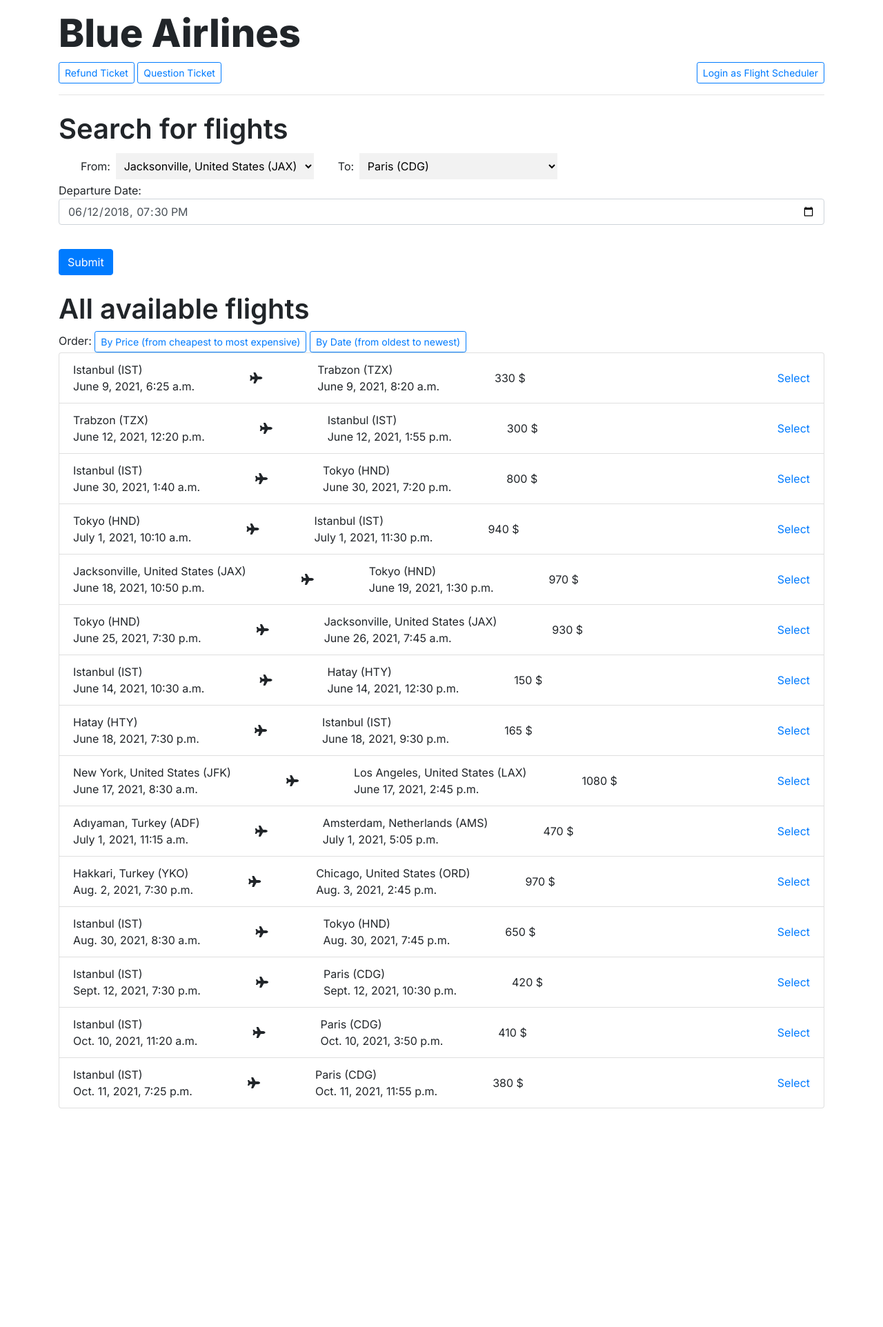
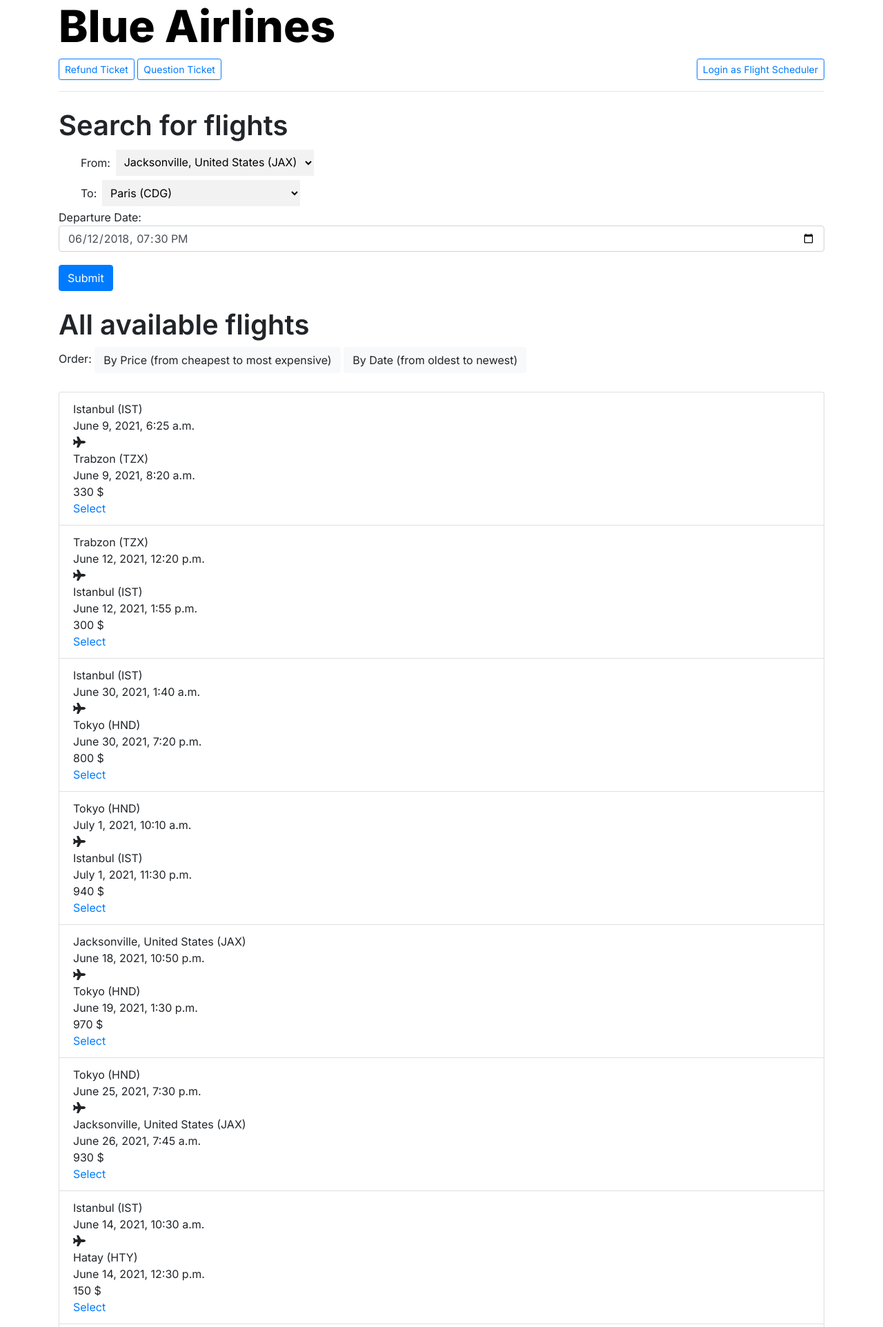
Before and after one commit to pinarhaskiris/blue-airline, a Django app: page / in a window 1280 px wide. Shown: the top 1924 px of the page at 69% size. Before the commit the page ends 1607 px from the top, so only its background shows below. Run offline with Django 3.2, Linux system fonts and the light colour scheme; data comes from the database, SQL or seed files in the repository; both versions use the stored data as it was after the commit; some libraries are stand-ins or nearby versions.

Commit message:
added some constraints and css

```diff
--- a/blueairline/airlinecontroller/models.py
+++ b/blueairline/airlinecontroller/models.py
@@ -39,8 +39,8 @@ class Airplane(models.Model):
         return f"{self.plane_name}"
 
 class Flight(models.Model):
-    departure_airport = models.CharField(max_length=5)
-    destination_airport = models.CharField(max_length=5)
+    departure_airport = models.CharField(max_length=30)
+    destination_airport = models.CharField(max_length=30)
     departure_date = models.DateTimeField("Departure Date")
     arrival_date = models.DateTimeField("Arrival Date")
     gate_number = models.CharField(max_length=10, default="")
--- a/blueairline/airlinecontroller/static/airlinecontroller/styles.css
+++ b/blueairline/airlinecontroller/static/airlinecontroller/styles.css
@@ -16,15 +16,29 @@ h4 {
 	float: right;
 }
 
+.blue-airlines-header, .blue-airlines-header:hover {
+    color: black;
+    text-decoration: none;
+    font-size: 4rem;
+    font-weight: 800;
+}
+
+ul {
+    margin-top: 2.5%;
+}
+
 a:last-of-type {
 	margin-left: auto;
 }
 
-.filter-flight-container {
-    display: flex;
-    flex-direction: row;
-    align-items: center;
+ul {
+    display: grid;
+    grid-template-columns: 20% 20% 20% 20%;
+
+
 }
+
+
 .filter-menu {
     margin-left: 2rem;
 }
@@ -36,22 +50,6 @@ a:last-of-type {
     font-display: bold;
 }
 
-.flight-container {
-	display: flex;
-    flex-wrap: wrap;
-	flex-direction: row;
-	align-items: center;
-}
-
-.small-flight-container {
-	display: flex;
-	flex-direction: column;
-}
-
-.flight-price, .plane-icon  {
-    margin-left: 5rem;
-    margin-right: 5rem;
-}
 
 * {
     padding: 0;
--- a/blueairline/airlinecontroller/templates/airlinecontroller/available_flights.html
+++ b/blueairline/airlinecontroller/templates/airlinecontroller/available_flights.html
@@ -5,6 +5,7 @@
 {% if message %}
     <h4>{{ message }}</h4>
 {% endif %}
+
 <h1 class="available_flights_header">Available Flights</h1>
 <ul class="list-group"></ul>
     {% for flight in available_flights %}
--- a/blueairline/airlinecontroller/templates/airlinecontroller/index.html
+++ b/blueairline/airlinecontroller/templates/airlinecontroller/index.html
@@ -29,7 +29,6 @@
 
         <div class="form-group">
             Departure Date: <input id="dep_date_filter" name="dep_date_filter" class="form-control" type="datetime-local" value="2018-06-12T19:30">
-        </div>
 
         <input type="submit" class="btn btn-primary"/>
     </form>
@@ -37,8 +36,8 @@
     <h1 class="available_flights_header">All available flights</h1>
     <div class="order_flight_list">
         Order:
-        <a class="btn btn-sm btn-outline-primary" href="{% url 'available_flights_by_price' %}">By Price (from cheapest to most expensive)</a>
-        <a class="btn btn-sm btn-outline-primary" href="{% url 'available_flights_by_date' %}">By Date (from oldest to newest)</a>
+        <a class="btn btn-light" href="{% url 'available_flights_by_price' %}">By Price (from cheapest to most expensive)</a>
+        <a class="btn btn-light" href="{% url 'available_flights_by_date' %}">By Date (from oldest to newest)</a>
     </div>
 
 
@@ -46,19 +45,23 @@
         {% for flight in flights %}
         <li class="list-group-item">
         <div class="flight-container">
-            <div class="small-flight-container">
+            <div class="small-container">
                 <div>{{ flight.departure_airport }}</div>
                 <div>{{ flight.departure_date }}</div>
             </div>
 
-            <div class="plane-icon"><i class="fas fa-plane"></i></div>
+            <div class="small-container">
+                <div class="plane-icon"><i class="fas fa-plane"></i></div>
+            </div>
 
-            <div class="small-flight-container">
+            <div class="small-container">
                 <div>{{ flight.destination_airport }}</div>
                 <div>{{ flight.arrival_date }}</div>
             </div>
 
-            <div class="flight-price">{{ flight.price }} $</div>
+            <div class="small-container">
+                <div class="flight-price">{{ flight.price }} $</div>
+            </div>
 
             {% if user.is_authenticated %}
 
--- a/blueairline/airlinecontroller/templates/airlinecontroller/layout.html
+++ b/blueairline/airlinecontroller/templates/airlinecontroller/layout.html
@@ -14,7 +14,9 @@
     </head>
     <body>
         <div class="container">
-            <h1 id="blue-airlines-header">Blue Airlines</h1>
+            <div class="blue-airlines-header-container">
+                <h1 class="blue-airlines-header"><a class="blue-airlines-header" href="{% url 'index' %}">Blue Airlines</a></h1>
+            </div>
                 {% if user.is_authenticated %}
                 <a class="btn btn-sm btn-outline-primary" href="{% url 'create_flight' %}">Create Flight</a>
                 <a class="btn btn-sm btn-outline-primary" href="{% url 'logout' %}">Log Out</a>
--- a/blueairline/airlinecontroller/urls.py
+++ b/blueairline/airlinecontroller/urls.py
@@ -18,8 +18,5 @@ urlpatterns = [
     path("show_tickets", views.show_tickets, name="show_tickets"),
     path("delete_flight/<int:flight_id>", views.delete_flight, name="delete_flight"),
     path("available_flights_by_price", views.available_flights_by_price, name="available_flights_by_price"),
-    path("available_flights_by_date", views.available_flights_by_date, name="available_flights_by_date"),
-    path("available_flights_by_price_filtered", views.available_flights_by_price_filtered, name="available_flights_by_price_filtered"),
-    path("available_flights_by_date_filtered", views.available_flights_by_date_filtered, name="available_flights_by_date_filtered")
-
+    path("available_flights_by_date", views.available_flights_by_date, name="available_flights_by_date")
 ]
--- a/blueairline/airlinecontroller/views.py
+++ b/blueairline/airlinecontroller/views.py
@@ -13,15 +13,28 @@ def index(request):
     flights = Flight.objects.all()
     departure_airports = set()
     destination_airports = set()
+    non_expired_flights = []
+
+    #convert today's date
+    now = datetime.datetime.now()
+    now_date_arr = split_date_prev(now)
+    now_date = date_time_to_day(now_date_arr)
 
     for flight in flights:
         departure_airports.add(flight.departure_airport)
         destination_airports.add(flight.destination_airport)
 
+        #convert flight's departure date
+        dep_date_arr = split_date_prev(flight.departure_date)
+        prev_dep_date = date_time_to_day(dep_date_arr)
+
+        if (prev_dep_date >= now_date):
+            non_expired_flights.append(flight)
+
     return render(request, "airlinecontroller/index.html", {
         "departure_airports": departure_airports,
         "destination_airports": destination_airports,
-        "flights": flights
+        "flights": non_expired_flights
         })
 
 def available_flights_by_date(request):
@@ -39,11 +52,6 @@ def available_flights_by_date(request):
         "destination_airports": destination_airports,
         "flights": flights_by_date
         })
-def available_flights_by_price_filtered(request):
-    pass
-
-def available_flights_by_date_filtered(request):
-    pass
 
 def available_flights_by_price(request):
     flights_by_price = Flight.objects.order_by("price")
@@ -240,8 +248,15 @@ def available_flights(request):
             return render(request, "airlinecontroller/available_flights.html", {
             "message": message
         })
+
         else:
-            available_flights = Flight.objects.filter(destination_airport=destination_select, departure_airport=departure_select, departure_date__gte=dep_date_filter)
+            available_flights = Flight.objects.filter(destination_airport=destination_select, departure_airport=departure_select, departure_date__gte=dep_date_filter).order_by("departure_date")
+            if (len(available_flights) == 0):
+                message = "Currently, there are no flight for the selected destination and date. Please select an another date or destination."
+                return render(request, "airlinecontroller/available_flights.html", {
+                "available_flights": available_flights,
+                "message": message
+                })
 
             return render(request, "airlinecontroller/available_flights.html", {
             "available_flights": available_flights
@@ -449,7 +464,7 @@ def update_flight(request):
             """
             only one flight can departure from a gate, multiple flights can not use the same gate
             """
-            if (flight.gate_number == gate_number):
+            if (flight.gate_number == gate_number and prev_dep_date == dep_date_input):
                 message = "There is another flight which departures from the same gate. Please select an available gate."
                 is_valid = False
 
```
Also changed, not shown: blueairline/airline_class_diagram.png (added), blueairline/airlinecontroller/migrations/0011_auto_20210606_0422.py (added), blueairline/airlinecontroller/static/airlinecontroller/logic.js (deleted), blueairline/db.sqlite3.
